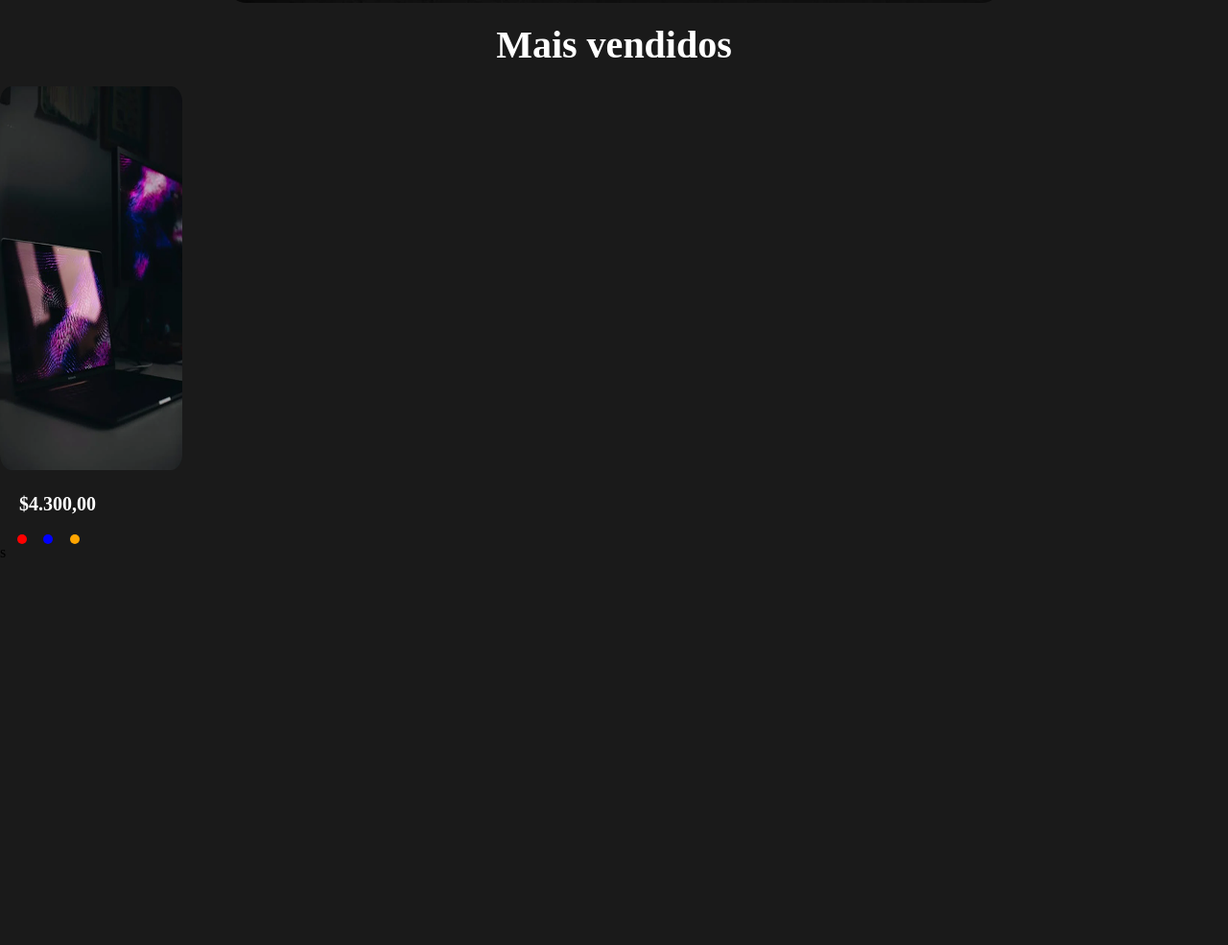
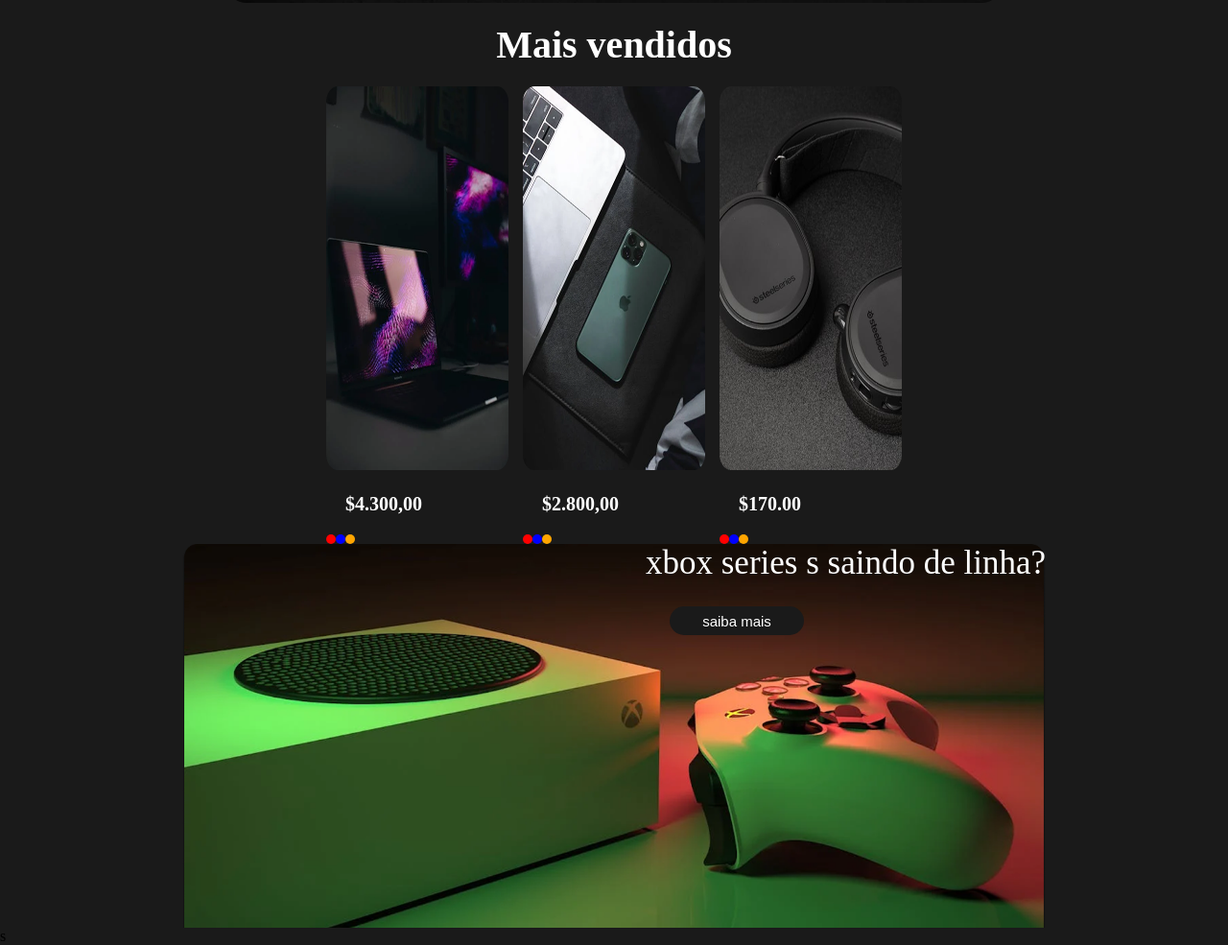
Before and after one commit to GeovanaLima06/atividade-lojagamer, a plain HTML site: page index.html in a window 1280 px wide. Shown: the part 587-1572 px from the top of the page at 96% size. Before the commit the page ends 1172 px from the top, so only its background shows below. Drawn offline with nearby package versions, Linux system fonts and the light colour scheme.

Commit message:
atualizaçao 19

```diff
--- a/index.html
+++ b/index.html
@@ -58,6 +58,7 @@
             </div>
             <div class="carousel">
                 <div class="card">
+
                     <div class="card-img"><img src="./assets/Rectangle 15.png" alt="" class="produtos"></div>
                     <div class="texto-card">
                         <p class="valor">$4.300,00</p>
@@ -66,10 +67,43 @@
                             <div class="color blue"></div>
                             <div class="color orange"></div>
                         </div>
+                    </div>
+                </div>
+                <div class="card">
 
+                    <div class="card-img"><img src="./assets/Rectangle 16.png" alt="" class="produtos"></div>
+                    <div class="texto-card">
+                        <p class="valor">$2.800,00</p>
+                        <div class="caixa-cores">
+                            <div class="color red"></div>
+                            <div class="color blue"></div>
+                            <div class="color orange"></div>
                         </div>
                     </div>
                 </div>
+                <div class="card">
+
+                    <div class="card-img"><img src="./assets/Rectangle 17.png" alt="" class="produtos"></div>
+                    <div class="texto-card">
+                        <p class="valor">$170.00</p>
+                        <div class="caixa-cores">
+                            <div class="color red"></div>
+                            <div class="color blue"></div>
+                            <div class="color orange"></div>
+                        </div>
+                    </div>
+                </div>
+
+            </div>
+        </section>
+        <section class="section-center">
+            <div class="banner-2">
+
+                <div class="caixa-de-titulo">
+                    <p class="titulo-secundario">xbox series s saindo de linha? </p>
+                    <button class="btn">saiba mais</button>
+                </div>
+
         </section>
     </main>
 
--- a/style.css
+++ b/style.css
@@ -133,6 +133,38 @@
 .caixa-cores{
     display: flex;
     flex-direction: row;
-    justify-content: space-evenly;
     width: 100px;
+
 }
+
+.carousel{
+    display: flex;
+    flex-direction: row;
+    justify-content: center;
+    gap: 15px;
+}
+
+.banner-2{
+ background-image: url("./assets/x-box\ \(1\).png");
+ background-size: cover;
+ background-repeat: no-repeat;
+ height: 400px;
+ width: 900px;
+ display: flex;
+ justify-content: end;
+ align-items: start;
+ font-size: 35px;
+ color: #ffffff;
+}
+
+.btn{
+width: 140px;
+height: 30px;
+border-radius: 30px;
+background-color: #1a1a1a;
+color: #ffffff;
+font-weight: 300;
+border: none;
+font-size: 15px;
+margin: 25px;
+}
```
Also changed, not shown: assets/x-box (1).png (added). Lines whose indentation alone changed are shown as unchanged.
